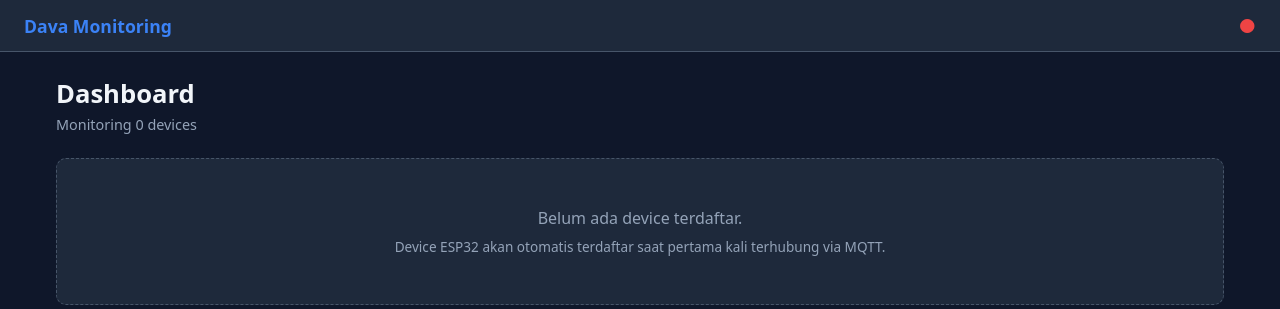
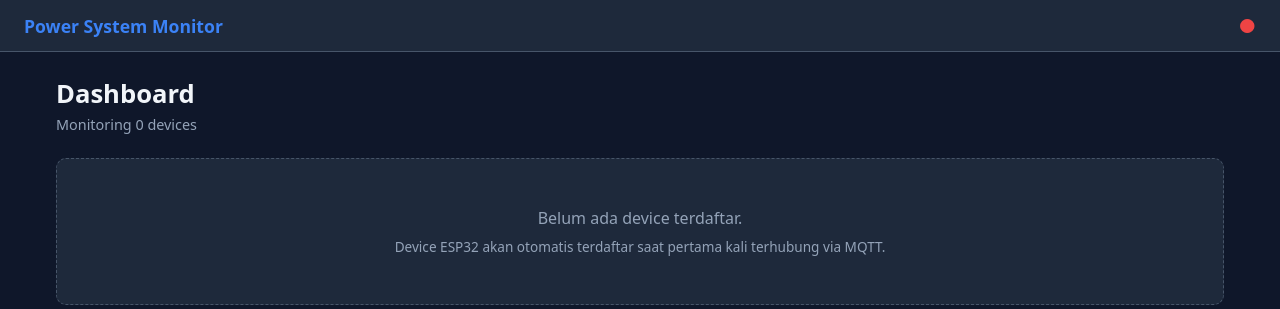
Before and after one commit to amrizal94/dava_project, a FastAPI app: template server/api/templates/dashboard.html in a window 1280 px wide. Shown: the top 309 px of the page. Run offline with FastAPI, Linux system fonts and the light colour scheme; the template is opened without the code that fills it, so the values that code supplies are empty; parts of the project's set-up code (start-up, migrations or seed data) failed here and were passed over.

Commit message:
feat: ganti nama aplikasi dari Dava Monitoring ke Power System Monitor
Co-Authored-By: Claude Sonnet 4.6 <noreply@anthropic.com>

```diff
--- a/server/api/templates/base.html
+++ b/server/api/templates/base.html
@@ -3,7 +3,7 @@
 <head>
   <meta charset="UTF-8" />
   <meta name="viewport" content="width=device-width, initial-scale=1.0" />
-  <title>{% block title %}Dava Monitoring{% endblock %}</title>
+  <title>{% block title %}Power System Monitor{% endblock %}</title>
   <script src="https://unpkg.com/htmx.org@2.0.3/dist/htmx.min.js"></script>
   <script src="https://cdn.jsdelivr.net/npm/chart.js@4.4.4/dist/chart.umd.min.js"></script>
   <link rel="stylesheet" href="https://unpkg.com/leaflet@1.9.4/dist/leaflet.css" />
@@ -12,7 +12,7 @@
 </head>
 <body>
   <nav class="navbar">
-    <a href="/" class="brand">Dava Monitoring</a>
+    <a href="/" class="brand">Power System Monitor</a>
     <span class="sse-status" id="sse-dot" title="SSE disconnected">&#9679;</span>
   </nav>
   <main class="container">
--- a/server/api/templates/dashboard.html
+++ b/server/api/templates/dashboard.html
@@ -1,5 +1,5 @@
 {% extends "base.html" %}
-{% block title %}Dashboard — Dava Monitoring{% endblock %}
+{% block title %}Dashboard — Power System Monitor{% endblock %}
 
 {% block content %}
 <div class="page-header">
--- a/server/api/templates/device.html
+++ b/server/api/templates/device.html
@@ -1,5 +1,5 @@
 {% extends "base.html" %}
-{% block title %}{{ device.alias or device.mac_address }} — Dava Monitoring{% endblock %}
+{% block title %}{{ device.alias or device.mac_address }} — Power System Monitor{% endblock %}
 
 {% block content %}
 <div class="page-header">
```
